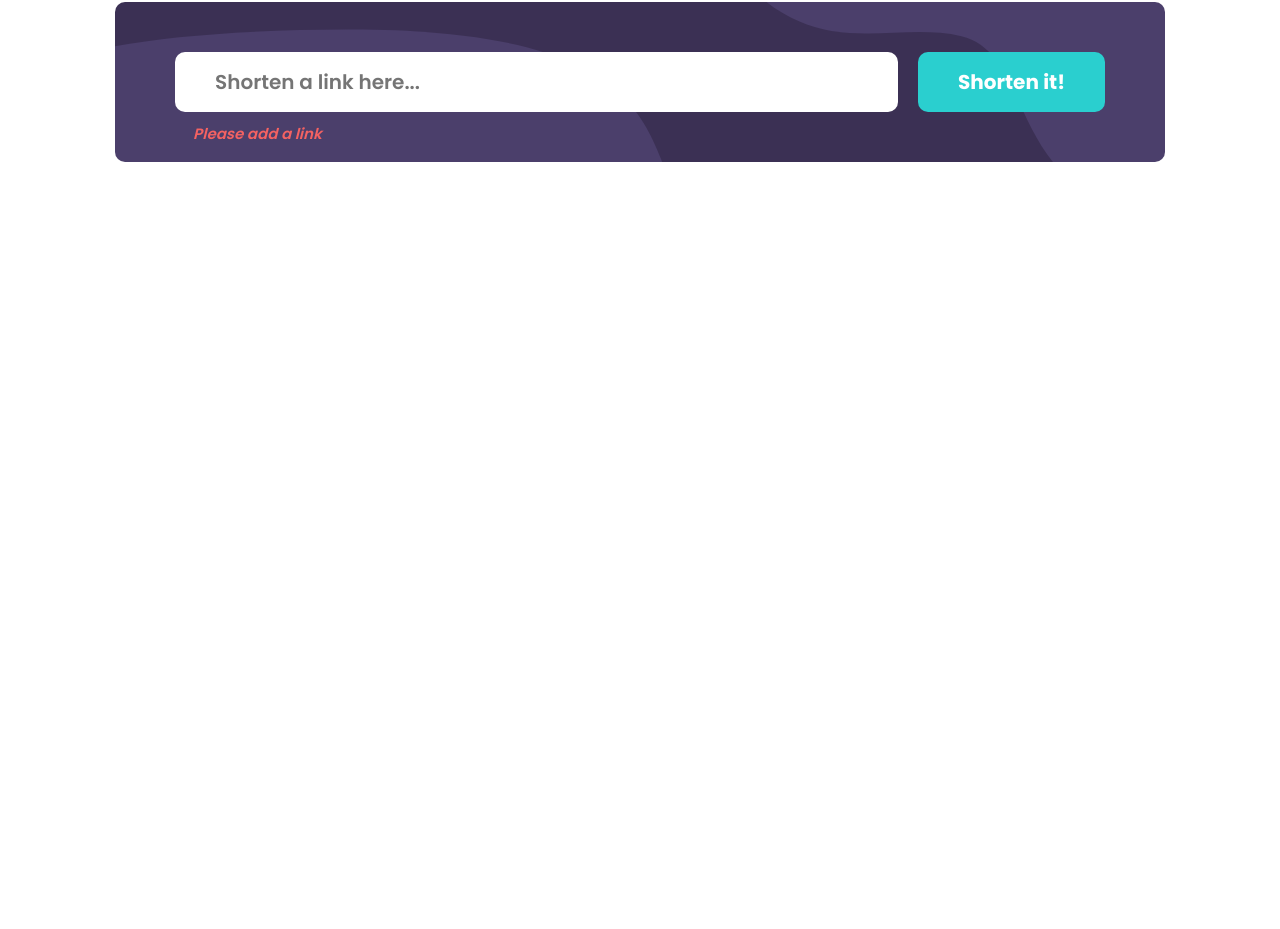
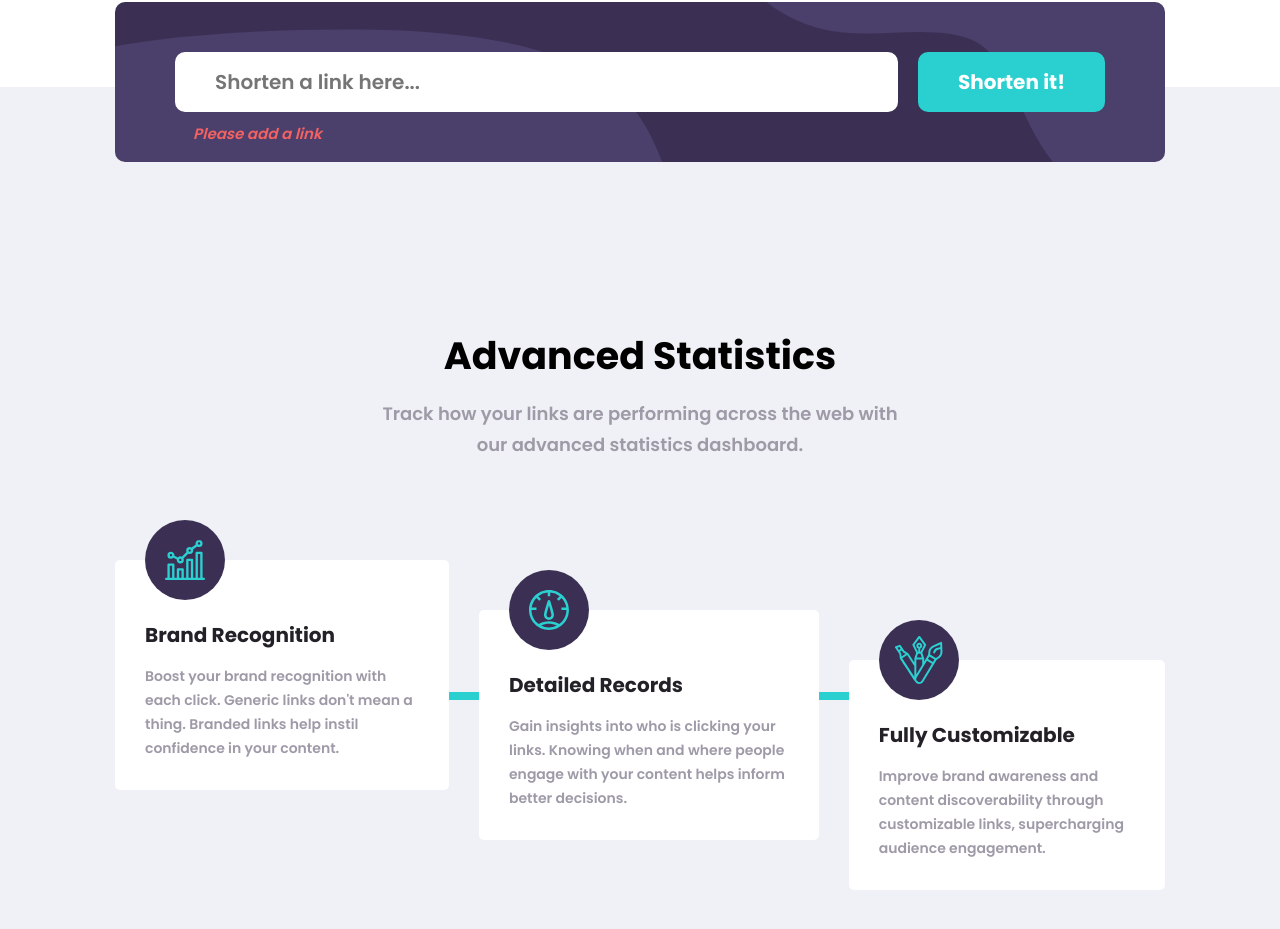
Before and after one commit to IASIKO/urlShortener, a React (Vite) app: page / in a window 1280 px wide. Shown: the part 731-1660 px from the top of the page. Before the commit the page ends 893 px from the top, so only its background shows below. Built offline with nearby package versions, Linux system fonts and the light colour scheme.

Commit message:
save sections

```diff
--- a/src/components/Body.jsx
+++ b/src/components/Body.jsx
@@ -1,5 +1,8 @@
 import React from "react";
 import styles from "../css/components/Body.module.css";
+import recognition from "../assets/icon-brand-recognition.svg";
+import detail from "../assets/icon-detailed-records.svg";
+import fully from "../assets/icon-fully-customizable.svg";
 
 const Body = () => {
   return (
@@ -16,10 +19,54 @@ const Body = () => {
       </section>
       <section className={styles.urlShortening}>
         <div>
-          <input type="text" placeholder="Shorten a link here..."/>
+          <input type="text" placeholder="Shorten a link here..." />
           <button>Shorten it!</button>
         </div>
         <p>Please add a link</p>
+      </section>
+      <section className={styles.servicies}>
+        <div className={styles.urlDisplay}></div>
+        <div className={styles.serviceTitle}>
+          <h2>Advanced Statistics</h2>
+          <p>
+            Track how your links are performing across the web with our advanced
+            statistics dashboard.
+          </p>
+        </div>
+        <div className={styles.serviceBoxes}>
+          <div className={styles.boxOne}>
+            <div>
+              <img src={recognition} alt="brand recognition" />
+            </div>
+            <p className={styles.oneTitle}>Brand Recognition</p>
+            <p className={styles.oneText}>
+              Boost your brand recognition with each click. Generic links don't
+              mean a thing. Branded links help instil confidence in your
+              content.
+            </p>
+          </div>
+          <div className={styles.boxTwo}>
+            <div>
+              <img src={detail} alt="detailed records" />
+            </div>
+            <p className={styles.oneTitle}>Detailed Records</p>
+            <p className={styles.oneText}>
+              Gain insights into who is clicking your links. Knowing when and
+              where people engage with your content helps inform better
+              decisions.
+            </p>
+          </div>
+          <div className={styles.boxThree}>
+            <div>
+              <img src={fully} alt="fully customizable" />
+            </div>
+            <p className={styles.oneTitle}>Fully Customizable</p>
+            <p className={styles.oneText}>
+              Improve brand awareness and content discoverability through
+              customizable links, supercharging audience engagement.
+            </p>
+          </div>
+        </div>
       </section>
     </main>
   );
--- a/src/css/components/Body.module.css
+++ b/src/css/components/Body.module.css
@@ -101,3 +101,132 @@
   position: absolute;
   top: 75%;
 }
+
+.servicies {
+  background-color: #f0f1f6;
+  margin: -75px auto 0;
+  padding-bottom: 100px;
+  position: relative;
+  z-index: 1;
+}
+
+.urlDisplay {
+  display: flex;
+  flex-direction: column;
+  gap: 15px;
+  margin: 0 auto;
+  max-width: 1050px;
+  padding: 100px 20px 0;
+}
+
+.serviceTitle {
+  margin: 0 auto;
+  max-width: 540px;
+  padding-top: 140px;
+}
+
+.serviceTitle h2 {
+  font-size: 38px;
+  margin-bottom: 15px;
+  text-align: center;
+}
+
+.serviceTitle p {
+  color: #9e9aa7;
+  font-size: 18px;
+  line-height: 1.7;
+  margin-bottom: 100px;
+  text-align: center;
+}
+
+.serviceBoxes {
+  align-items: start;
+  display: flex;
+  gap: 30px;
+  margin: 0 auto;
+  max-width: 1050px;
+  padding: 0 20px;
+  position: relative;
+}
+
+.serviceBoxes::after {
+  background-color: #2acfcf;
+  content: "";
+  height: 8px;
+  left: 5%;
+  position: absolute;
+  top: 40%;
+  width: 90%;
+  z-index: 1;
+}
+
+.boxOne {
+  background-color: #fff;
+  border-radius: 5px;
+  max-width: 330px;
+  padding: 30px;
+  z-index: 10;
+}
+
+.boxOne div {
+  align-items: center;
+  background-color: #3b3054;
+  border-radius: 50%;
+  display: flex;
+  height: 80px;
+  justify-content: center;
+  margin: -70px 0 20px;
+  width: 80px;
+}
+
+.oneTitle {
+  color: #232127;
+  font-size: 20px;
+  font-weight: 700;
+  margin-bottom: 15px;
+}
+
+.oneText {
+  color: #9e9aa7;
+  font-size: 14px;
+  line-height: 1.7;
+}
+
+.boxTwo {
+  margin-top: 50px;
+  background-color: #fff;
+  border-radius: 5px;
+  max-width: 330px;
+  padding: 30px;
+  z-index: 10;
+}
+.boxTwo div {
+  align-items: center;
+  background-color: #3b3054;
+  border-radius: 50%;
+  display: flex;
+  height: 80px;
+  justify-content: center;
+  margin: -70px 0 20px;
+  width: 80px;
+}
+
+.boxThree {
+  margin-top: 100px;
+  background-color: #fff;
+  border-radius: 5px;
+  max-width: 330px;
+  padding: 30px;
+  z-index: 10;
+}
+
+.boxThree div {
+  align-items: center;
+  background-color: #3b3054;
+  border-radius: 50%;
+  display: flex;
+  height: 80px;
+  justify-content: center;
+  margin: -70px 0 20px;
+  width: 80px;
+}
```
